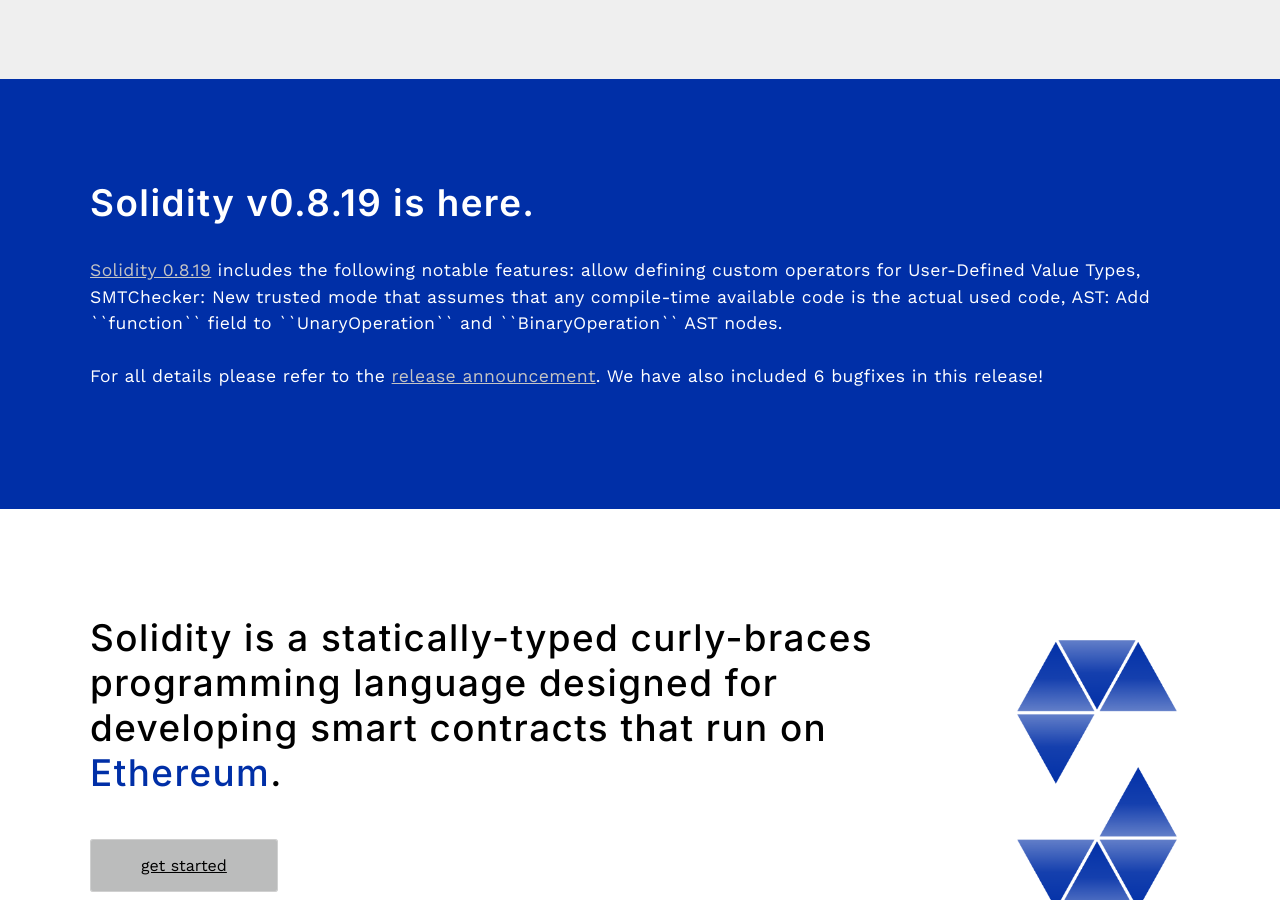
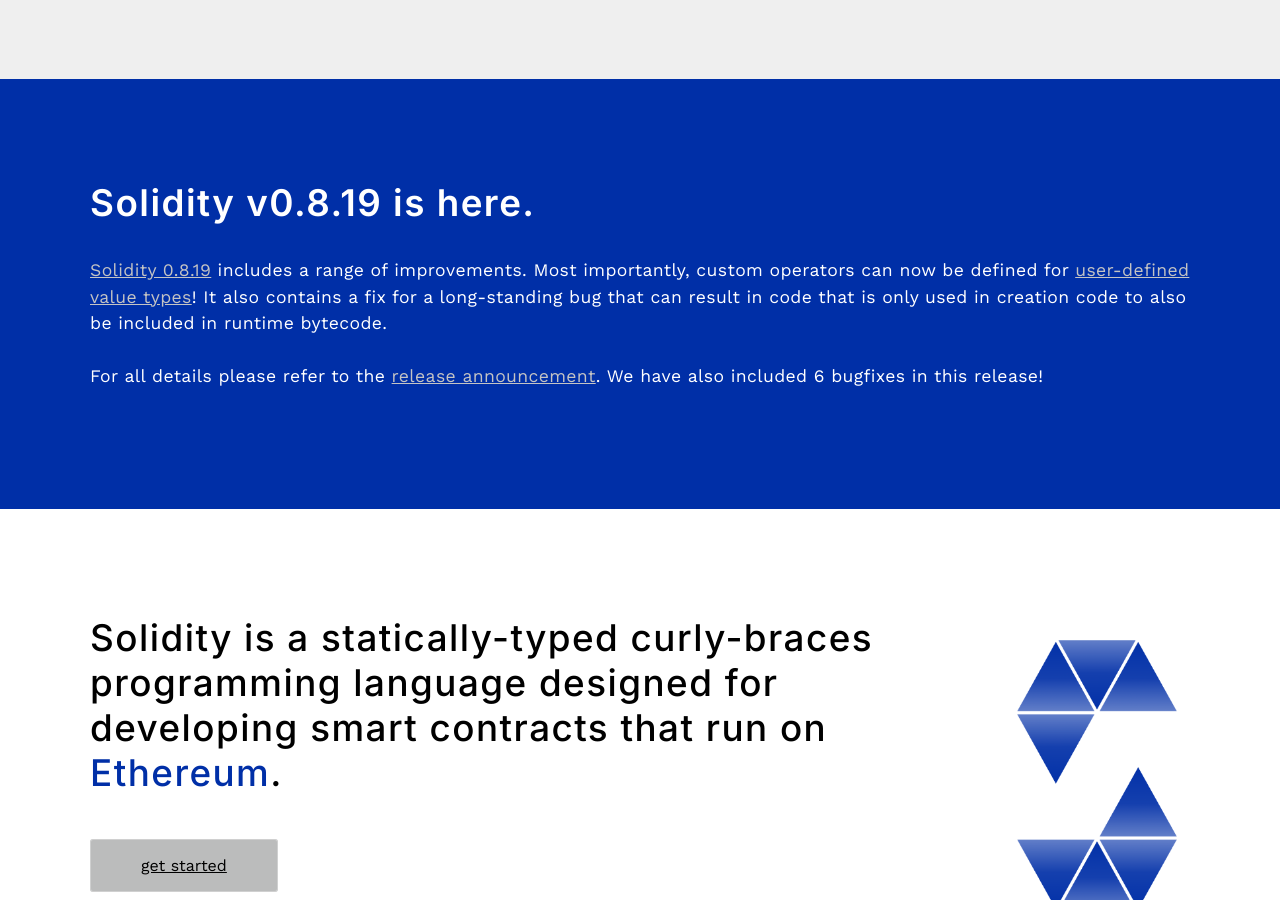
Before and after one commit to ethereum/solidity-portal, a Jekyll site: the page built from index.html, in a window 1280 px wide and 900 px high, scrolled down 670 px. Built offline with Jekyll 4.4.1, drawn with Linux system fonts in a browser that asks for light colours; some web fonts are replaced; the list of posts is cut into pages by our own code; some of the changed text lies outside the part shown.

Commit message:
improvements to release and blog section

```diff
--- a/index.html
+++ b/index.html
@@ -23,7 +23,8 @@
 	<div class="container flex">
 		<div class="text editable">
 			<h2><strong>Solidity v0.8.19 is here.</strong></h2>
-			<p><a href="https://github.com/ethereum/solidity/releases/tag/v0.8.19">Solidity 0.8.19</a> includes the following notable features: allow defining custom operators for User-Defined Value Types, SMTChecker: New trusted mode that assumes that any compile-time available code is the actual used code, AST: Add ``function`` field to ``UnaryOperation`` and ``BinaryOperation`` AST nodes.
+			<p><a href="https://github.com/ethereum/solidity/releases/tag/v0.8.19">Solidity 0.8.19</a> includes a range of improvements. Most importantly, custom operators can now be defined for <a href="https://blog.soliditylang.org/2023/02/22/user-defined-operators/">user-defined value types</a>!
+				It also contains a fix for a long-standing bug that can result in code that is only used in creation code to also be included in runtime bytecode.
 			<br><br>For all details please refer to the <a href="https://blog.soliditylang.org/2023/02/22/solidity-0.8.19-release-announcement/">release announcement</a>. We have also included 6 bugfixes in this release!</p>
 		</div>
 	</div>
@@ -58,7 +59,7 @@
 				<h2><strong>Stay always up-to-date by following the <a href="https://blog.soliditylang.org">Solidity blog</a> and the <a href="https://twitter.com/solidity_lang">Solidity Twitter</a>.</strong></h2>
 				<p>Recent news include:</p>
 				<ul>
-					<li><p>The Solidity Summit recap is here. Read the summary <a href="https://blog.soliditylang.org/2022/05/03/solidity-summit-2022-recap/">on the blog</a> or watch the <a href="https://www.youtube.com/playlist?list=PLX8x7Zj6Vezl1lqBgxiQH3TFbRNZza8Fk">playlist</a>.</li></p>
+					<li><p>Check out the latest <a href="https://blog.soliditylang.org/2022/12/05/solidity-core-team-updates/">Solidity Core Team Updates</a>.</li></p>
 					<li><p>The results of the Solidity Developer Survey 2021 are published! Read the <a href="https://blog.soliditylang.org/2022/02/07/solidity-developer-survey-2021-results/">full report</a> to learn more.</li></p>
 					<li><p>Solidity v0.8.0 is <a href="https://blog.soliditylang.org/2020/12/16/solidity-v0.8.0-release-announcement/" >out</a>, bringing you SafeMath by default! Check out <a href="https://docs.soliditylang.org/en/latest/080-breaking-changes.html#how-to-update-your-code">this guide</a> on how to best update your code.</li></p>
 					<li><p>Lastest from the blog: <a href="https://blog.soliditylang.org/2021/09/27/user-defined-value-types/">User Defined Value Types</a> and <a href="https://blog.soliditylang.org/2022/03/16/encodecall-bug/">abi.encodeCall Literals Bug</a>.</li></p>
```
